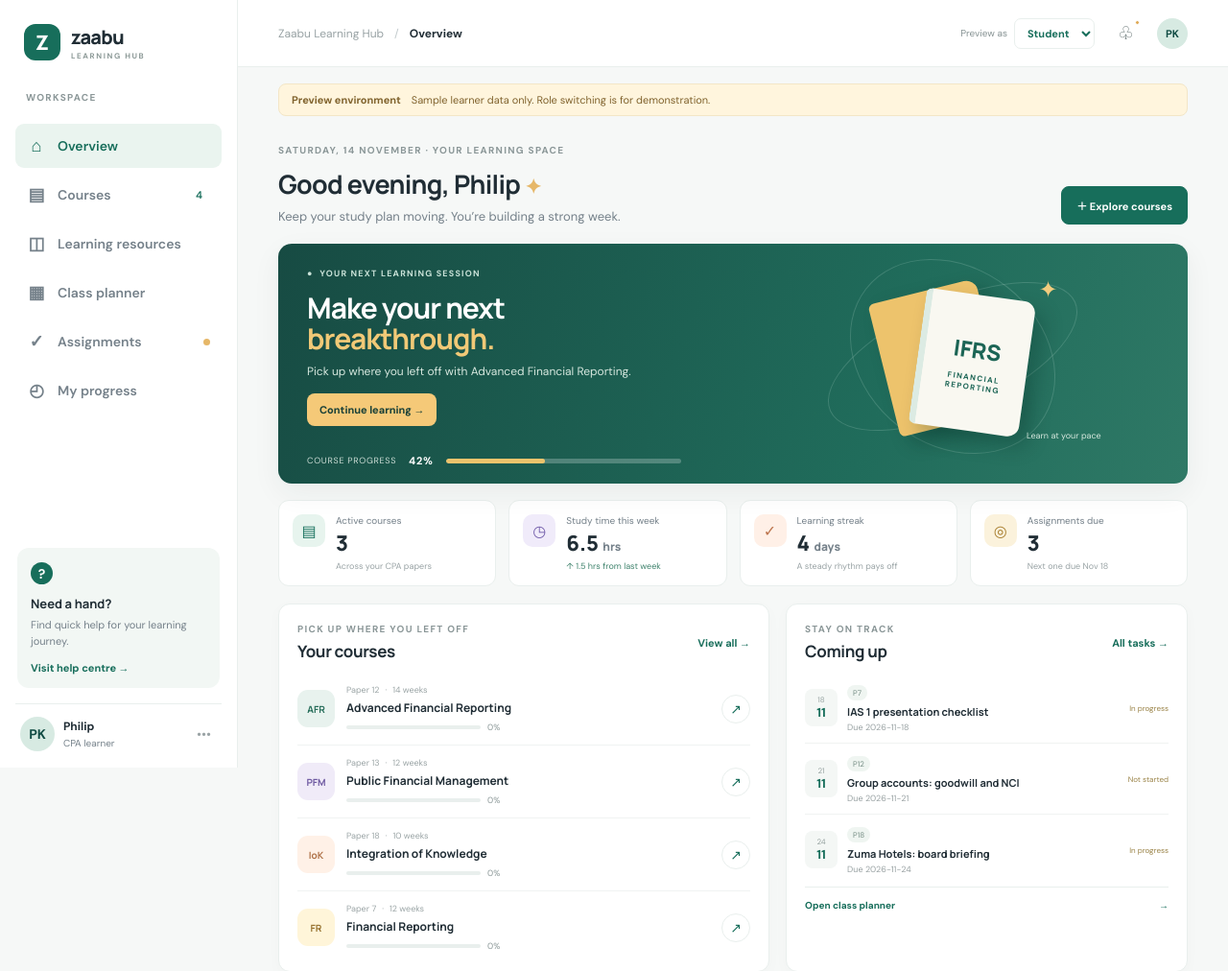
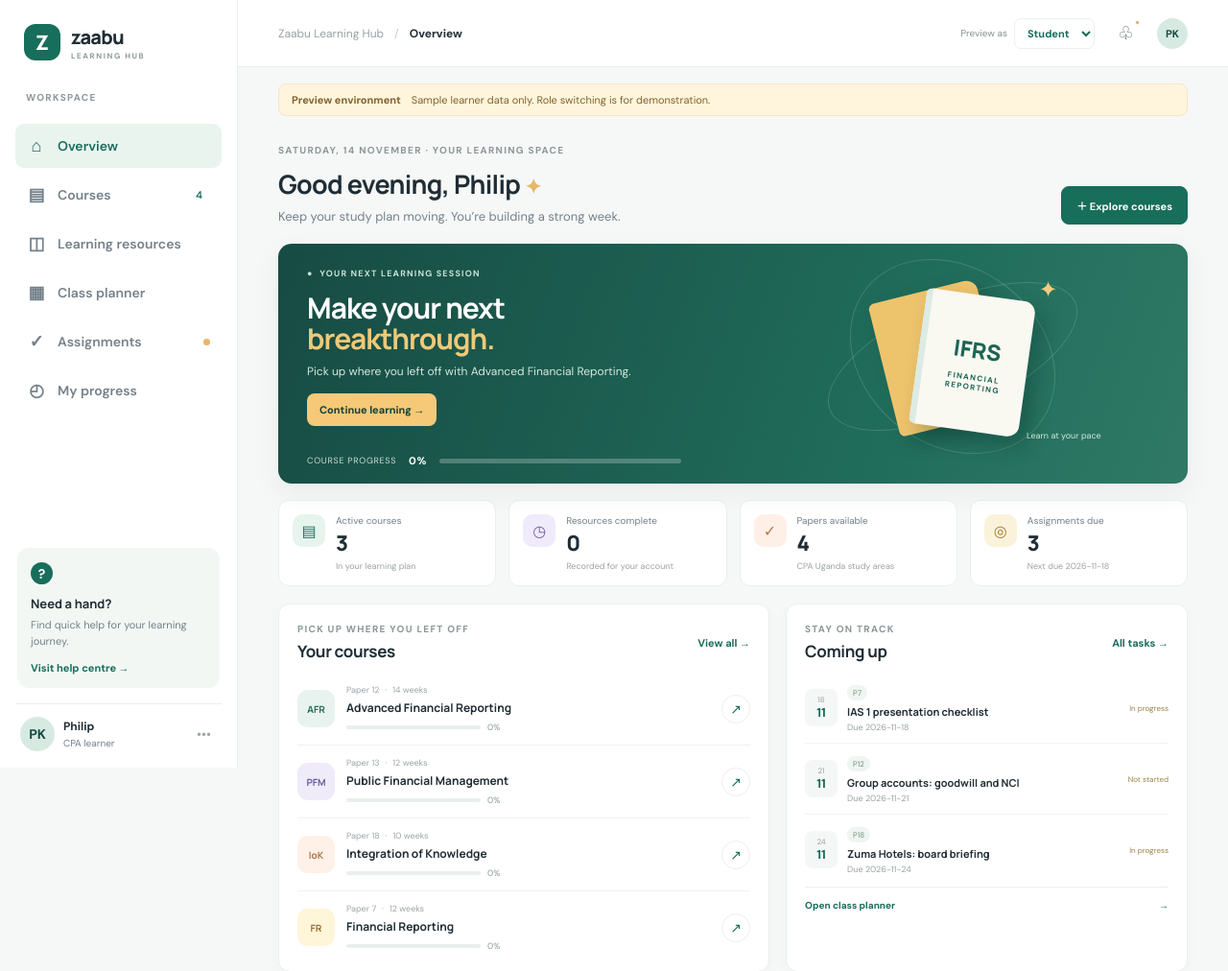
Before and after one commit to Wilberforcedev/CPA-Uganda-Revision-Companion, a Flask app: page / in a window 1280 px wide. Shown: the top 1012 px of the page at 96% size. Run offline with Flask 3, Linux system fonts and the light colour scheme; data comes from the database, SQL or seed files in the repository; tables that the repository leaves empty hold one stand-in row (values such as "Sample post").

Commit message:
Add course details and dynamic learner metrics

```diff
--- a/templates/index.html
+++ b/templates/index.html
@@ -2,7 +2,7 @@
 <html lang="en">
 <head>
   <meta charset="utf-8"><meta name="viewport" content="width=device-width, initial-scale=1">
-  <title>Zaabu Learning Hub</title>
+  <title>Zaabu Learning Hub</title><meta name="csrf-token" content="{{ csrf_token }}">
   <link rel="preconnect" href="https://fonts.googleapis.com"><link rel="preconnect" href="https://fonts.gstatic.com" crossorigin>
   <link href="https://fonts.googleapis.com/css2?family=DM+Sans:wght@400;500;600;700&family=Manrope:wght@500;600;700;800&display=swap" rel="stylesheet">
   <link rel="stylesheet" href="{{ url_for('static', filename='style.css') }}">
@@ -16,7 +16,7 @@
       <button class="nav-item active" data-page="overview"><span>⌂</span>Overview</button>
       <button class="nav-item" data-page="courses"><span>▤</span>Courses <i>4</i></button>
       <button class="nav-item" data-page="resources"><span>◫</span>Learning resources</button>
-      <button class="nav-item" data-page="planner"><span>▦</span>Class planner</button>
+      <button class="nav-item" data-roles="tutor admin" data-page="planner"><span>▦</span>Class planner</button>
       <button class="nav-item" data-page="assignments"><span>✓</span>Assignments <b></b></button>
       <button class="nav-item" data-page="progress"><span>◴</span>My progress</button>
     </nav>
@@ -47,13 +47,13 @@
       <div class="hero-panel">
         <div class="hero-copy"><p class="hero-kicker">● &nbsp;YOUR NEXT LEARNING SESSION</p><h2>Make your next<br><em>breakthrough.</em></h2><p>Pick up where you left off with Advanced Financial Reporting.</p><button class="button hero-button" data-course="P12">Continue learning <span>→</span></button></div>
         <div class="hero-art" aria-hidden="true"><div class="orbit orbit-a"></div><div class="orbit orbit-b"></div><div class="book book-back"></div><div class="book book-front"><b>IFRS</b><small>FINANCIAL<br>REPORTING</small></div><span class="spark">✦</span><span class="art-caption">Learn at your pace</span></div>
-        <div class="hero-progress"><span>COURSE PROGRESS</span><strong>42%</strong><div class="track"><i style="width:42%"></i></div></div>
+        <div class="hero-progress"><span>COURSE PROGRESS</span><strong>{{ courses|selectattr("code", "equalto", "P12")|map(attribute="progress")|first|default(0) }}%</strong><div class="track"><i style="width:{{ courses|selectattr("code", "equalto", "P12")|map(attribute="progress")|first|default(0) }}%"></i></div></div>
       </div>
       <div class="stats">
-        <article class="stat"><span class="stat-icon mint">▤</span><div><small>Active courses</small><strong>3</strong><em>Across your CPA papers</em></div></article>
-        <article class="stat"><span class="stat-icon lilac">◷</span><div><small>Study time this week</small><strong>6.5 <small>hrs</small></strong><em class="positive">↑ 1.5 hrs from last week</em></div></article>
-        <article class="stat"><span class="stat-icon peach">✓</span><div><small>Learning streak</small><strong>4 <small>days</small></strong><em>A steady rhythm pays off</em></div></article>
-        <article class="stat"><span class="stat-icon butter">◎</span><div><small>Assignments due</small><strong>{{ assignments|length }}</strong><em>Next one due Nov 18</em></div></article>
+        <article class="stat"><span class="stat-icon mint">▤</span><div><small>Active courses</small><strong>{{ active_course_count }}</strong><em>In your learning plan</em></div></article>
+        <article class="stat"><span class="stat-icon lilac">◷</span><div><small>Resources complete</small><strong>{{ completed|length }}</strong><em>Recorded for your account</em></div></article>
+        <article class="stat"><span class="stat-icon peach">✓</span><div><small>Papers available</small><strong>{{ courses|length }}</strong><em>CPA Uganda study areas</em></div></article>
+        <article class="stat"><span class="stat-icon butter">◎</span><div><small>Assignments due</small><strong>{{ due_count }}</strong><em>{% if next_due_label %}Next due {{ next_due_label }}{% else %}No upcoming deadlines{% endif %}</em></div></article>
       </div>
       <div class="content-grid">
         <section class="panel"><div class="panel-heading"><div><p class="eyebrow">PICK UP WHERE YOU LEFT OFF</p><h2>Your courses</h2></div><button class="text-link" data-page="courses">View all →</button></div>
@@ -69,16 +69,16 @@
     <section class="page-view" id="view-courses">
       <div class="page-intro"><p class="eyebrow">LEARN WITH A CLEAR PLAN</p><h1>Course directory</h1><p>Browse CPA Uganda papers and add the right course to your study plan.</p></div>
       <div class="filter-bar"><label class="search-box"><span>⌕</span><input id="course-search" type="search" placeholder="Search courses or topics"></label><select id="course-filter"><option value="">All papers</option><option value="P7">Paper 7 · FR</option><option value="P12">Paper 12 · AFR</option><option value="P13">Paper 13 · PFM</option><option value="P18">Paper 18 · IoK</option></select></div>
-      <div class="directory-grid" id="course-directory">{% for c in courses %}<article class="directory-card" data-code="{{ c.code }}" data-search="{{ c.title|lower }} {{ c.description|lower }}"><div class="directory-top"><span class="course-symbol symbol-{{ loop.index }}">{{ c.short_name }}</span><span class="soft-tag">{{ c.paper }}</span></div><p class="eyebrow">{{ c.category }}</p><h2>{{ c.title }}</h2><p class="description">{{ c.description }}</p><div class="directory-meta"><span>◷ {{ c.duration }}</span><span>◈ {{ c.progress }}% course progress</span></div><div class="card-actions"><button class="button outline" data-course="{{ c.code }}">View course</button><button class="button primary small" data-enroll="{{ c.code }}">Add to plan</button></div></article>{% endfor %}</div>
+      <div class="directory-grid" id="course-directory">{% for c in courses %}<article class="directory-card" data-code="{{ c.code }}" data-search="{{ c.title|lower }} {{ c.description|lower }}"><div class="directory-top"><span class="course-symbol symbol-{{ loop.index }}">{{ c.short_name }}</span><span class="soft-tag">{{ c.paper }}</span></div><p class="eyebrow">{{ c.category }}</p><h2>{{ c.title }}</h2><p class="description">{{ c.description }}</p><div class="directory-meta"><span>◷ {{ c.duration }}</span><span>◈ {{ c.progress }}% course progress</span></div><div class="card-actions"><button class="button outline" data-course="{{ c.code }}">View course</button><button class="button primary small" data-enroll="{{ c.code }}" {% if c.enrolled %}disabled{% endif %}>{% if c.enrolled %}In your plan ✓{% else %}Add to plan{% endif %}</button></div></article>{% endfor %}</div>
     </section>
 
     <section class="page-view" id="view-resources">
       <div class="page-intro"><p class="eyebrow">TUTOR NOTES · PRACTICE · CASES</p><h1>Learning resources</h1><p>Find materials connected to your papers and study topics.</p></div>
       <div class="filter-bar"><label class="search-box"><span>⌕</span><input id="resource-search" type="search" placeholder="Search notes, cases and practice"></label><select id="resource-filter"><option value="">All papers</option><option value="P7">Paper 7 · FR</option><option value="P12">Paper 12 · AFR</option><option value="P13">Paper 13 · PFM</option><option value="P18">Paper 18 · IoK</option></select><button class="button outline" id="reset-search">Reset filters</button></div>
-      <div class="resource-grid" id="resource-directory">{% for r in resources %}<article class="resource-card" data-code="{{ r.code }}" data-search="{{ r.title|lower }} {{ r.summary|lower }}"><div class="resource-art art-{{ loop.index }}"><span>{{ r.code }}</span><b>{% if loop.index % 3 == 0 %}◈{% elif loop.index % 3 == 1 %}▤{% else %}✦{% endif %}</b></div><div class="resource-body"><div class="meta">{{ r.kind }} <i>·</i> {{ r.duration }}</div><h3>{{ r.title }}</h3><p>{{ r.summary }}</p><div class="resource-footer"><span>{{ r.course }}</span><button class="resource-open" data-resource="{{ r.id }}">Mark complete →</button></div></div></article>{% endfor %}</div><p class="empty-state" id="resource-empty" hidden>No resources match those filters.</p>
+      <div class="resource-grid" id="resource-directory">{% for r in resources %}<article class="resource-card" data-code="{{ r.code }}" data-search="{{ r.title|lower }} {{ r.summary|lower }}"><div class="resource-art art-{{ loop.index }}"><span>{{ r.code }}</span><b>{% if loop.index % 3 == 0 %}◈{% elif loop.index % 3 == 1 %}▤{% else %}✦{% endif %}</b></div><div class="resource-body"><div class="meta">{{ r.kind }} <i>·</i> {{ r.duration }}</div><h3>{{ r.title }}</h3><p>{{ r.summary }}</p><div class="resource-footer"><span>{{ r.course }}</span><button class="resource-open" data-resource="{{ r.id }}" {% if r.completed %}disabled{% endif %}>{% if r.completed %}Completed ✓{% else %}Mark complete →{% endif %}</button></div></div></article>{% endfor %}</div><p class="empty-state" id="resource-empty" hidden>No resources match those filters.</p>
     </section>
 
-    <section class="page-view" id="view-planner">
+    <section class="page-view" id="view-planner" data-roles="tutor admin">
       <div class="page-intro"><p class="eyebrow">TUTOR WORKSPACE</p><h1>Class planner</h1><p>Bring courses, class meetings and assignments into one simple plan.</p></div>
       <div class="planner-grid"><section class="panel planner-main"><div class="panel-heading"><div><p class="eyebrow">YOUR CLASSES</p><h2>Class sites</h2></div><span class="soft-tag">{{ class_sites|length }} active</span></div>
         <div class="class-sites">{% for site in class_sites %}<article class="class-site"><span class="class-icon">▦</span><div><h3>{{ site.title }}</h3><p>{{ site.cohort }} <i>·</i> {{ site.meeting }}</p></div><button class="round-arrow" data-toast="Class site details are coming next.">↗</button></article>{% else %}<p class="muted">No class sites yet. Create one to organize a cohort.</p>{% endfor %}</div>
@@ -94,12 +94,13 @@
 
     <section class="page-view" id="view-progress">
       <div class="page-intro"><p class="eyebrow">SMALL STEPS ADD UP</p><h1>My progress</h1><p>Your learning plan at a glance.</p></div>
-      <div class="progress-grid"><section class="panel progress-summary"><span class="stat-icon mint">◴</span><p class="eyebrow">OVERALL COURSE COMPLETION</p><strong>54%</strong><p>Keep a regular study rhythm to make steady progress.</p><div class="track"><i style="width:54%"></i></div></section><section class="panel learning-tip"><span class="tip-icon">✦</span><p class="eyebrow">A NOTE FOR THIS WEEK</p><h2>Consistency beats cramming.</h2><p>Try two focused study sessions before your next class. A short review after class helps ideas stick.</p></section></div>
+      <div class="progress-grid"><section class="panel progress-summary"><span class="stat-icon mint">◴</span><p class="eyebrow">OVERALL COURSE COMPLETION</p><strong>{{ overall_progress }}%</strong><p>Progress is calculated from completed learning resources.</p><div class="track"><i style="width:{{ overall_progress }}%"></i></div></section><section class="panel learning-tip"><span class="tip-icon">✦</span><p class="eyebrow">A NOTE FOR THIS WEEK</p><h2>Consistency beats cramming.</h2><p>Try two focused study sessions before your next class. A short review after class helps ideas stick.</p></section></div>
       <section class="panel progress-courses"><div class="panel-heading"><div><p class="eyebrow">BY PAPER</p><h2>Course progress</h2></div><button class="text-link" data-page="courses">Explore courses →</button></div>{% for c in courses %}<div class="progress-course"><span class="course-symbol symbol-{{ loop.index }}">{{ c.short_name }}</span><div><strong>{{ c.title }}</strong><small>{{ c.paper }}</small></div><div class="track"><i style="width:{{ c.progress }}%"></i></div><b>{{ c.progress }}%</b></div>{% endfor %}</section>
     </section>
   </main>
 </div>
 <div class="toast" id="toast" role="status" aria-live="polite"></div>
+<dialog id="course-dialog"><form method="dialog"><button class="close" aria-label="Close">×</button></form><p class="eyebrow" id="course-code">CPA COURSE</p><h2 id="course-title">Course title</h2><p id="course-description"></p><div class="course-detail-progress"><div class="track"><i id="course-progress-bar" style="width:0%"></i></div><strong id="course-progress-label">0%</strong></div><h3 class="lesson-heading">Lessons and resources</h3><div id="course-resources" class="course-resources"></div></dialog>
 <dialog id="task-dialog"><form method="dialog"><button class="close" aria-label="Close">×</button></form><p class="eyebrow">LEARNING TASK</p><h2 id="dialog-title">Assignment</h2><p>Write a short response and save it to your learner record.</p><textarea id="dialog-answer" rows="6" placeholder="Write your response..."></textarea><button class="button primary" id="submit-response">Submit response →</button></dialog>
 <script src="{{ url_for('static', filename='app.js') }}"></script>
 </body>
```
